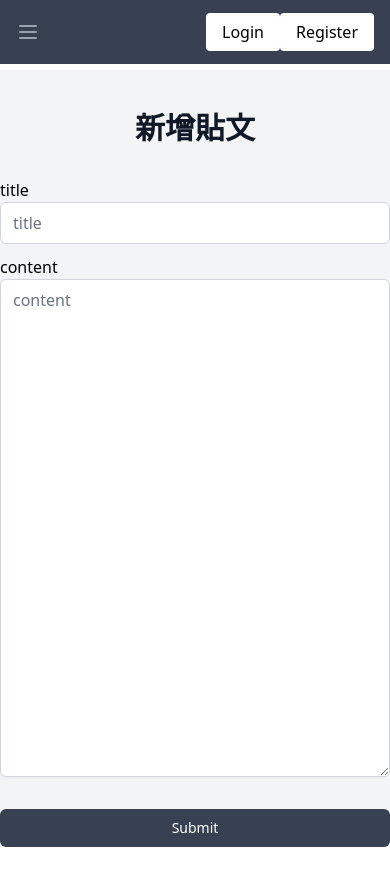
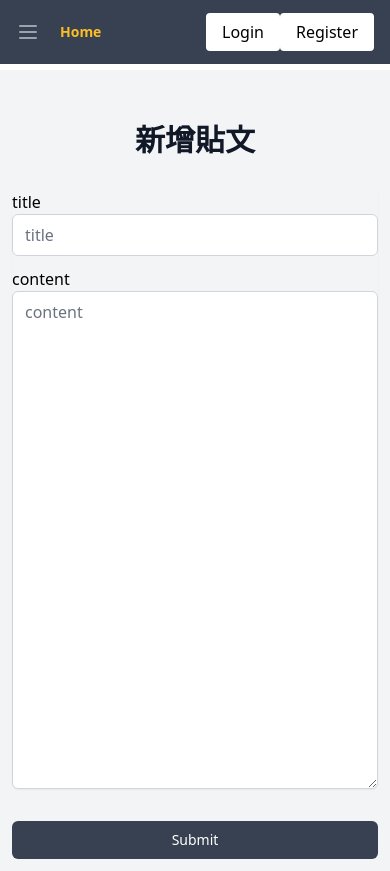
Before and after one commit to hsunmr/nuxt-laravel-app, a Nuxt app in the folder nuxt-app/: page /posts/create in a window 390 px wide. Before the commit the page ends 847 px from the top, so only its background shows below. Built offline with nearby package versions, Linux system fonts and the light colour scheme; no server answers.

Commit message:
[nuxt] mobile add home link

```diff
--- a/nuxt-app/components/Header.vue
+++ b/nuxt-app/components/Header.vue
@@ -15,6 +15,7 @@
                             <path stroke-linecap="round" stroke-linejoin="round" stroke-width="2" d="M6 18L18 6M6 6l12 12" />
                         </svg>
                     </button>
+                    <nuxt-link to="/" class="text-yellow-400 px-3 py-2 font-bold rounded-md text-sm font-medium">Home</nuxt-link>
                 </div>
                 <div class="flex-1 flex items-center justify-center sm:items-stretch sm:justify-start">
                     <div class="hidden sm:block sm:ml-6">
--- a/nuxt-app/pages/posts/create.vue
+++ b/nuxt-app/pages/posts/create.vue
@@ -1,6 +1,6 @@
 <template>
     <div class="relative container mx-auto h-full w-full sm:w-5/6 md:w-3/6 bg-gray-100 pt-10" style="top:70px">
-        <div class="w-full space-y-8">
+        <div class="p-3 w-full space-y-8">
             <div>
                 <h2 class="text-center text-3xl font-extrabold text-gray-900">
                     新增貼文
```
